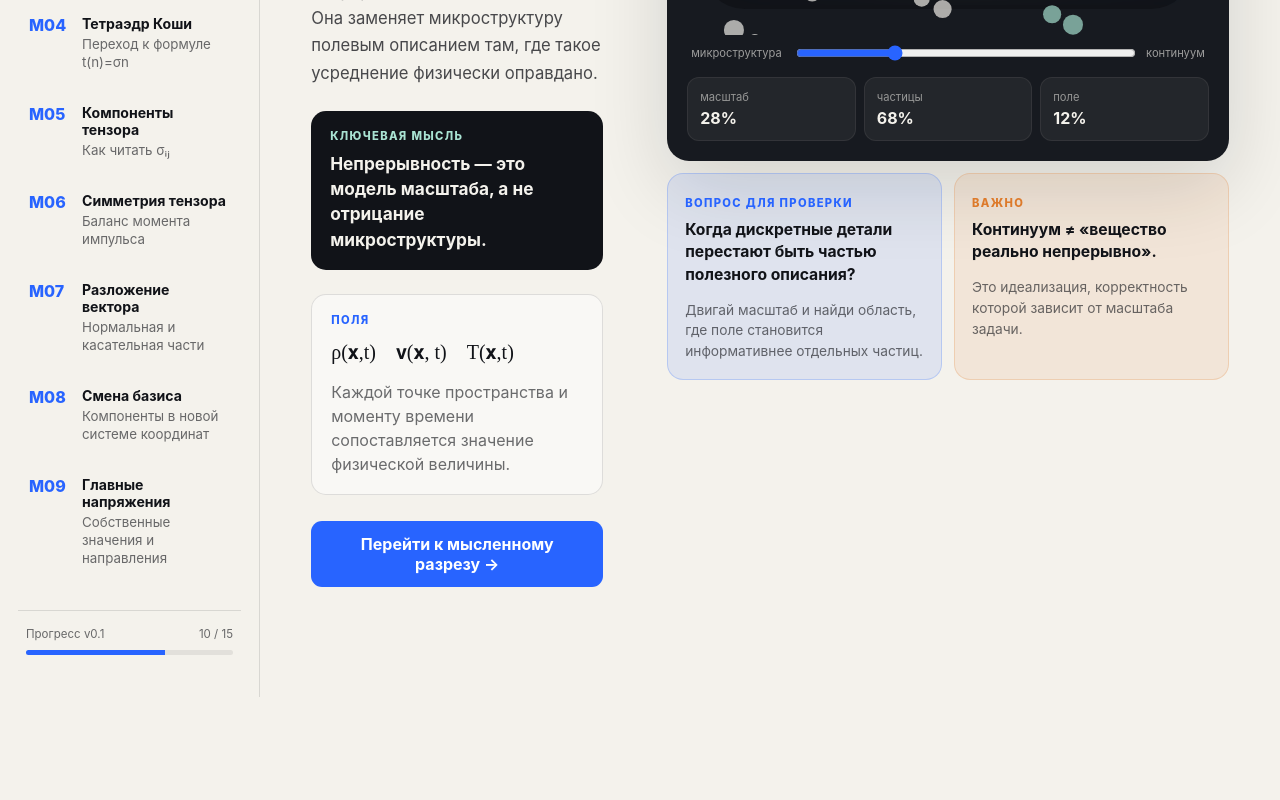
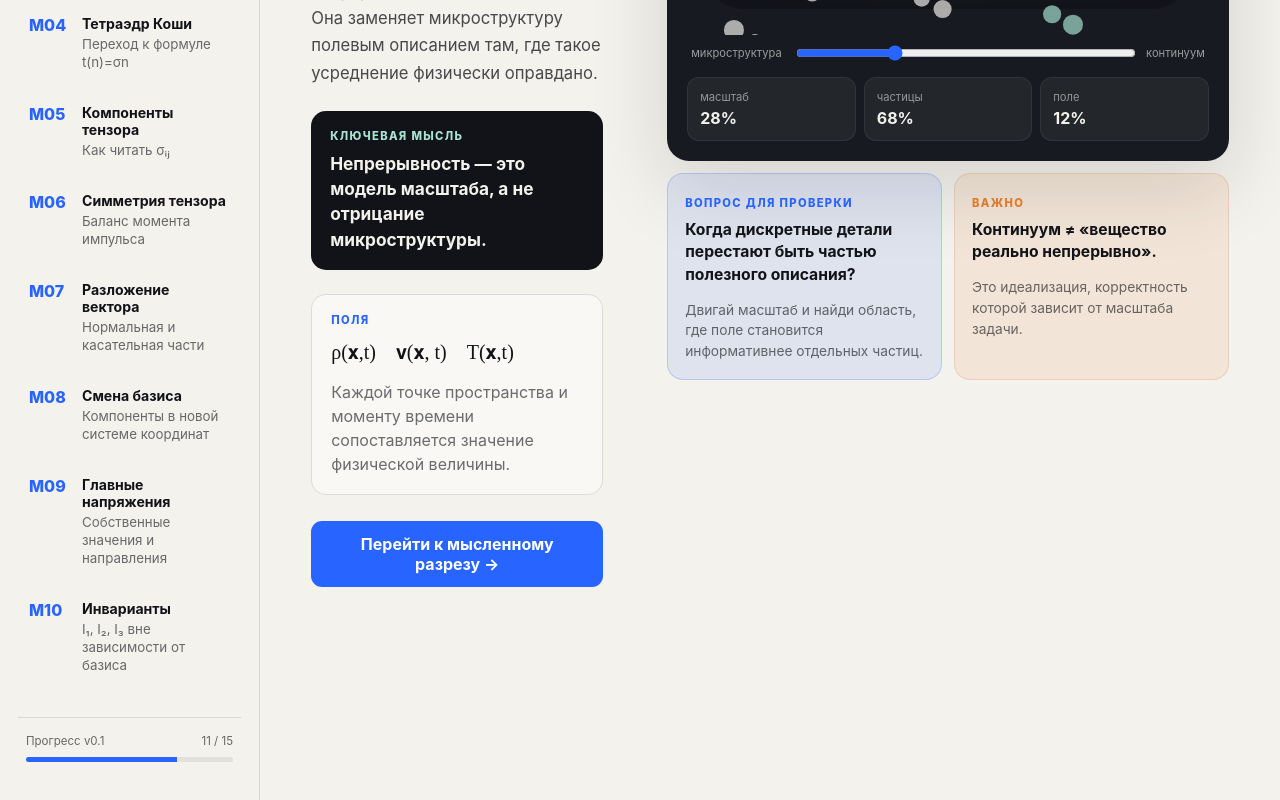
Before and after one commit to karinaurazova/interactive_book_on_continuum_mechanics, a React (Vite) app: page / in a window 1280 px wide. Shown: the part 526-1326 px from the top of the page. Before the commit the page ends 1223 px from the top, so only its background shows below. Built offline with nearby package versions, Linux system fonts and the light colour scheme.

Commit message:
feat: add M10 to learning flow

```diff
--- a/src/App.tsx
+++ b/src/App.tsx
@@ -9,11 +9,12 @@ import { AngularMomentumBalance } from './components/AngularMomentumBalance'
 import { TractionDecomposition } from './components/TractionDecomposition'
 import { BasisTransform } from './components/BasisTransform'
 import { PrincipalStresses } from './components/PrincipalStresses'
+import { StressInvariants } from './components/StressInvariants'
 import { ui, type Language, type NotationMode } from './i18n'
 
-type ModuleId = 'M00' | 'M01' | 'M02' | 'M03' | 'M04' | 'M05' | 'M06' | 'M07' | 'M08' | 'M09'
+type ModuleId = 'M00' | 'M01' | 'M02' | 'M03' | 'M04' | 'M05' | 'M06' | 'M07' | 'M08' | 'M09' | 'M10'
 
-const moduleIds: ModuleId[] = ['M00', 'M01', 'M02', 'M03', 'M04', 'M05', 'M06', 'M07', 'M08', 'M09']
+const moduleIds: ModuleId[] = ['M00', 'M01', 'M02', 'M03', 'M04', 'M05', 'M06', 'M07', 'M08', 'M09', 'M10']
 
 export default function App() {
   const [active, setActive] = useState<ModuleId>('M00')
@@ -78,10 +79,10 @@ export default function App() {
           <div className="progress-block">
             <div className="progress-head">
               <span>{copy.progress}</span>
-              <span>10 / 15</span>
+              <span>11 / 15</span>
             </div>
             <div className="progress-track">
-              <div className="progress-fill" style={{ width: '67%' }} />
+              <div className="progress-fill" style={{ width: '73%' }} />
             </div>
           </div>
         </aside>
@@ -172,6 +173,15 @@ export default function App() {
               notation={notation}
               language={language}
               onBack={() => setActive('M08')}
+              onNext={() => setActive('M10')}
+            />
+          )}
+
+          {active === 'M10' && (
+            <StressInvariants
+              notation={notation}
+              language={language}
+              onBack={() => setActive('M09')}
             />
           )}
         </main>
```
